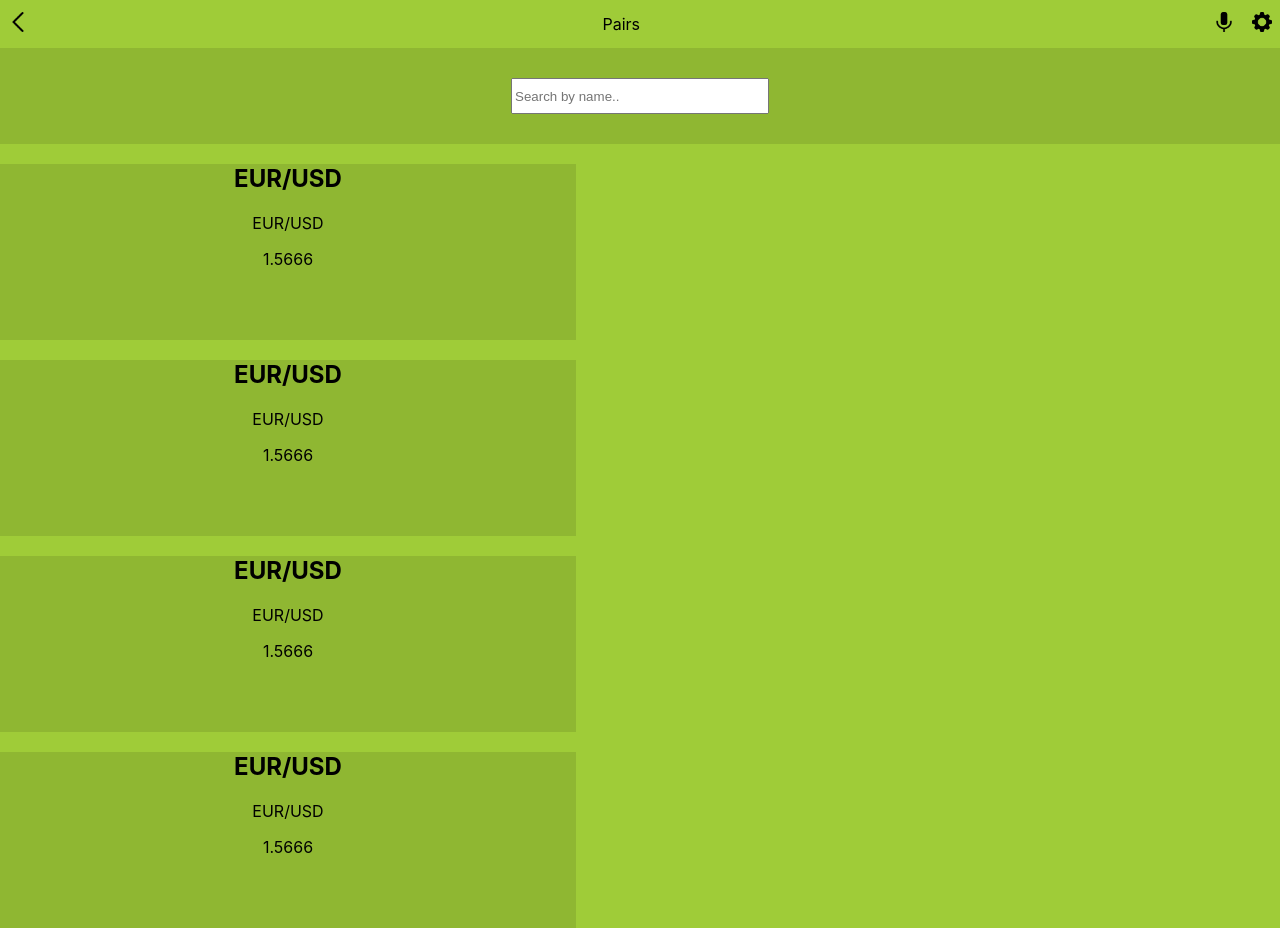
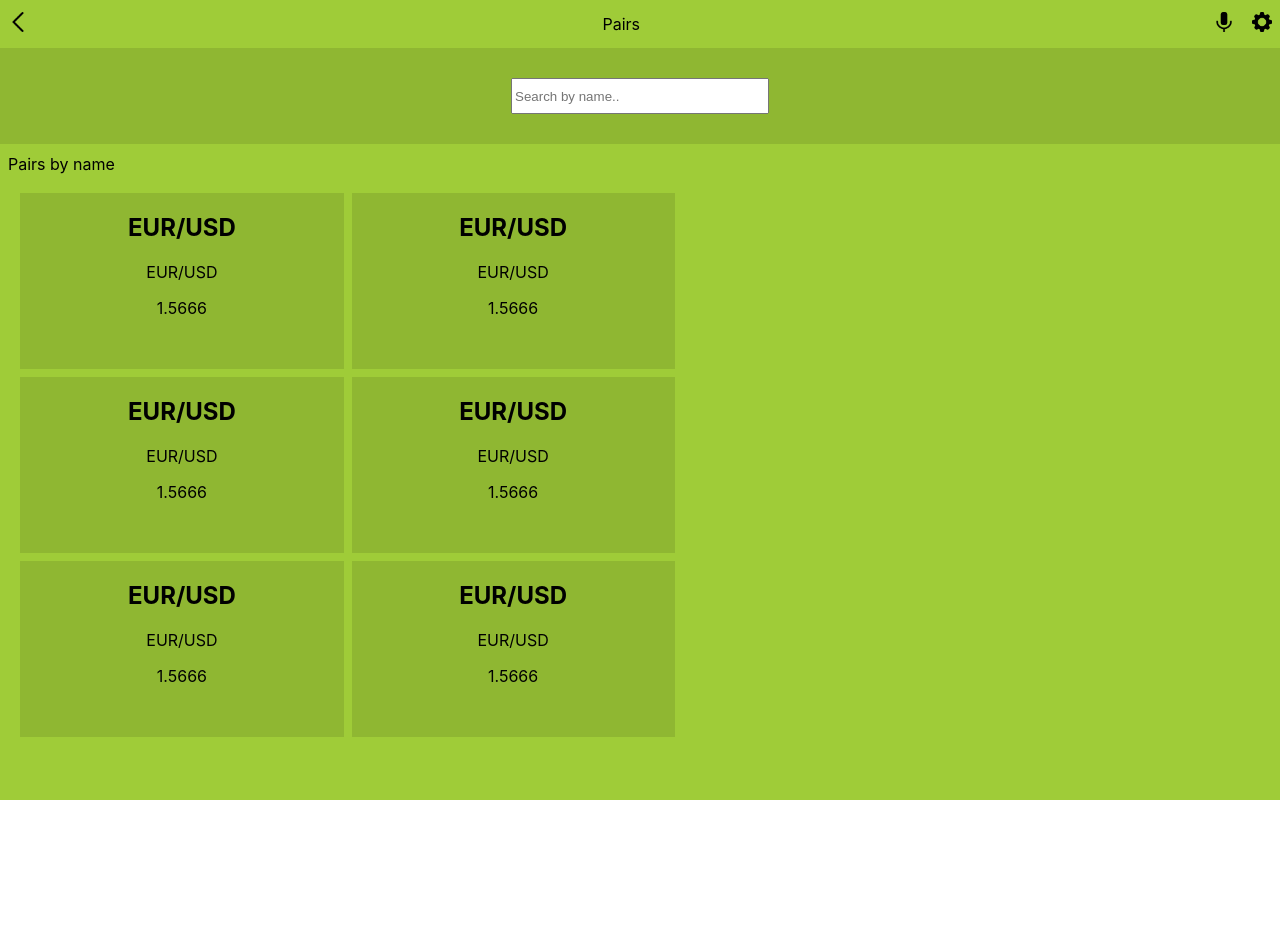
Before and after one commit to enoqueJonas/forex-metrics, a React (Create React App) app: page / in a window 1280 px wide. After the commit the page ends 800 px from the top, so only its background shows below. Built offline with nearby package versions, Linux system fonts and the light colour scheme.

Commit message:
UPDATE PairList styling

```diff
--- a/src/App.css
+++ b/src/App.css
@@ -1,6 +1,8 @@
 .App {
   text-align: center;
   background: rgb(159, 204, 56);
+  min-height: 50em;
+  max-height: auto;
 }
 
 .App-logo {
--- a/src/components/Pair/Pair.css
+++ b/src/components/Pair/Pair.css
@@ -4,6 +4,7 @@ body {
 
 .pair {
     background: rgba(0, 0, 0, .1);
-    width: 45%;
+    width: 46.5%;
     height: 11em;
+    margin: 4px;
 }
--- /dev/null
+++ b/src/components/PairList/PairList.css
@@ -0,0 +1,17 @@
+.pair-list-wrap {
+    display: flex;
+    flex-direction: column;
+    align-items: flex-start;
+}
+
+.category-type {
+    margin: 10px 0 0 8px;
+}
+
+.pair-list {
+    display: flex;
+    flex-direction: row;
+    justify-content: center;
+    flex-wrap: wrap;
+    margin: 15px 0;
+}
--- a/src/components/PairList/PairList.js
+++ b/src/components/PairList/PairList.js
@@ -1,13 +1,19 @@
 import React from 'react';
 import Pair from '../Pair/Pair';
+import './PairList.css';
 
 const PairList = () => (
+    <div className='pair-list-wrap'>
+        <p className='category-type'>Pairs by name</p>
         <div className="pair-list">
             <Pair />
-            <Pair/>
-            <Pair/>
-            <Pair/>
+            <Pair />
+            <Pair />
+            <Pair />
+            <Pair />
+            <Pair />
         </div>
+    </div>
 );
 
 export default PairList;
```
